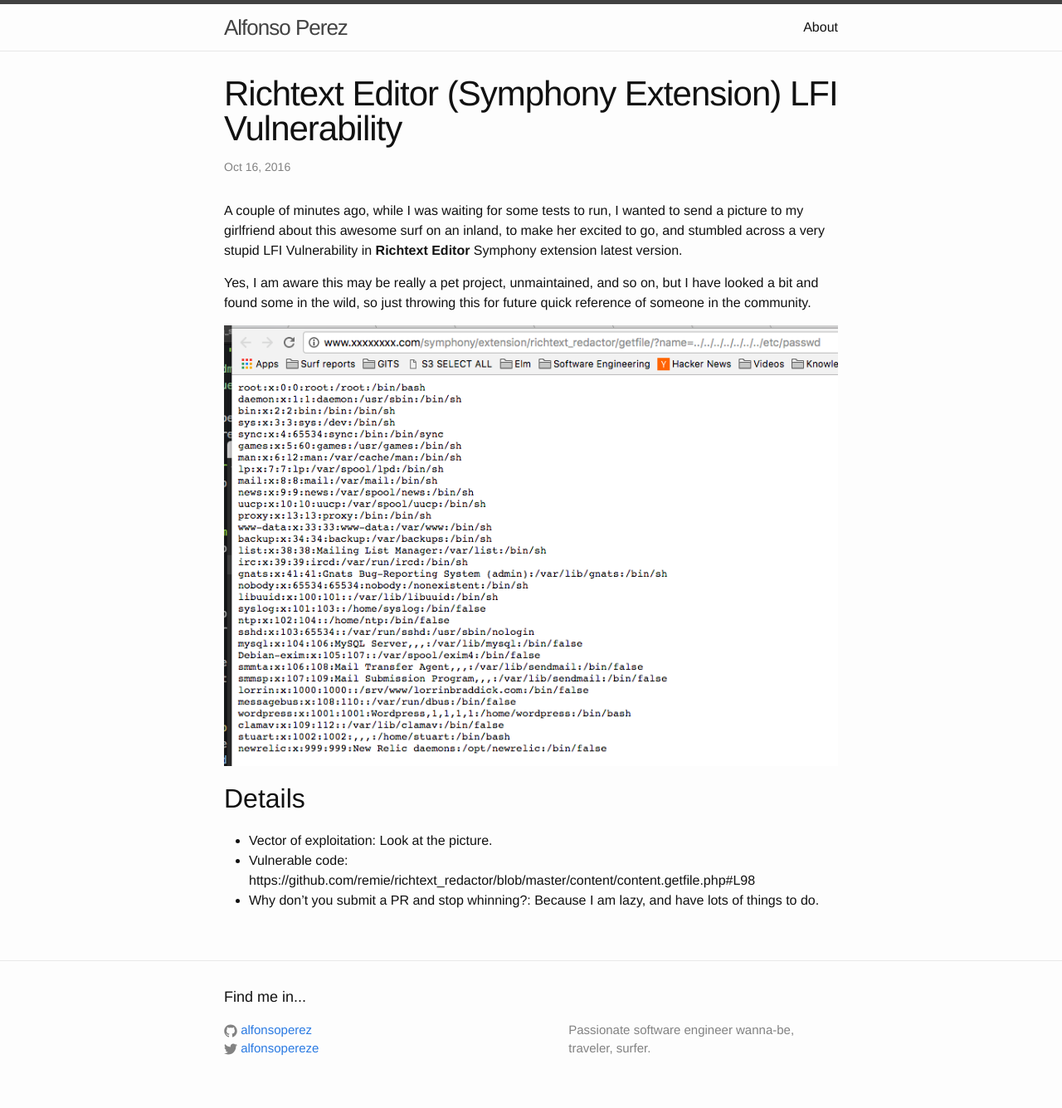
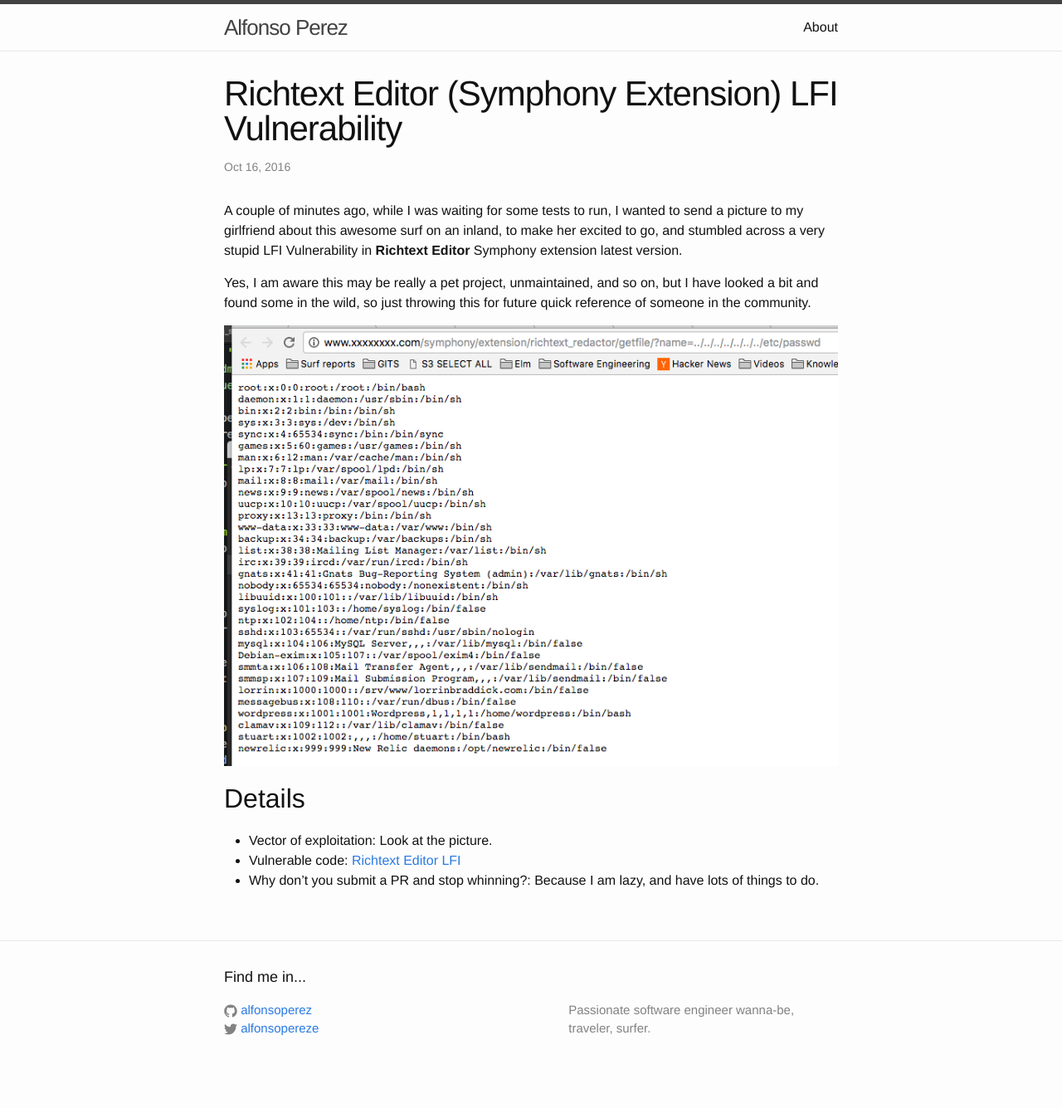
Before and after one commit to alfonsoperez/alfonsoperez.github.io, a Jekyll site: the page built from _posts/2016-10-12-richtext_redactor_lfi_vulnerability.markdown, in a window 1280 px wide. Shown: the whole page at 83% size. Built offline with Jekyll 4.4.1, drawn with Linux system fonts in a browser that asks for light colours; after the commit the page ends 1311 px from its top, so only the background shows below that.

Commit message:
fix link

```diff
--- a/_posts/2016-10-12-richtext_redactor_lfi_vulnerability.markdown
+++ b/_posts/2016-10-12-richtext_redactor_lfi_vulnerability.markdown
@@ -14,5 +14,5 @@
 ## Details
 
 - Vector of exploitation: Look at the picture.
-- Vulnerable code: https://github.com/remie/richtext_redactor/blob/master/content/content.getfile.php#L98
+- Vulnerable code: [Richtext Editor LFI](https://github.com/remie/richtext_redactor/blob/master/content/content.getfile.php#L98)
 - Why don't you submit a PR and stop whinning?: Because I am lazy, and have lots of things to do.
```
